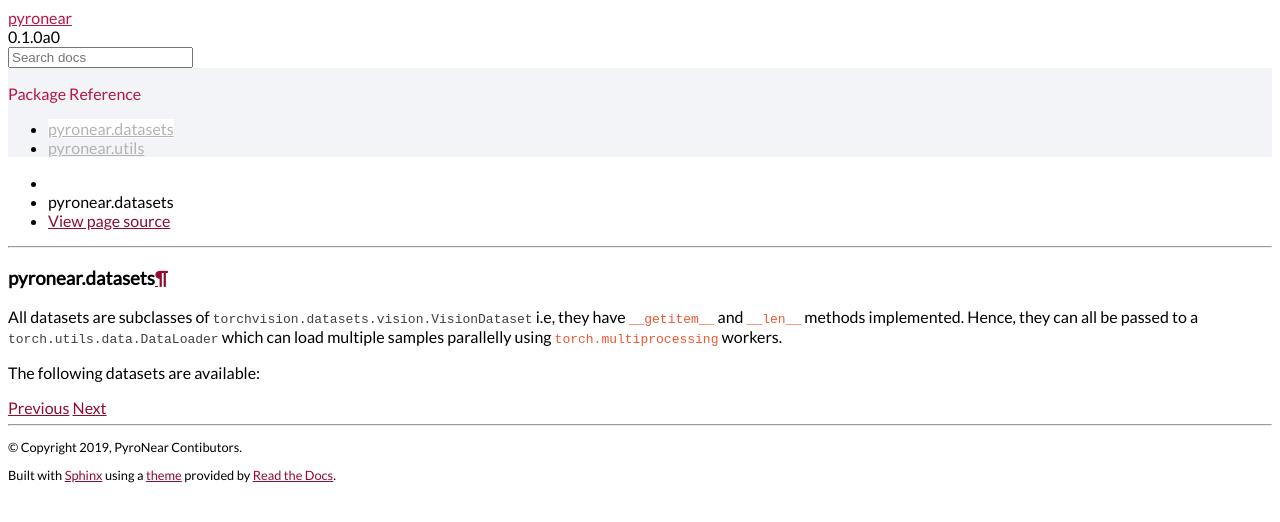
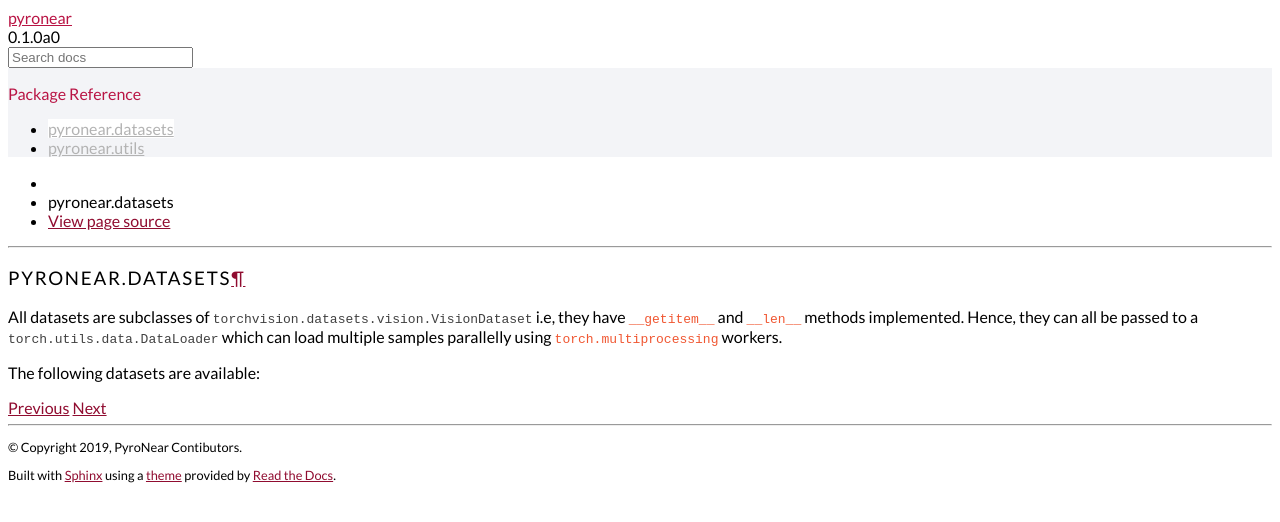
Before and after one commit to pyronear/pyro-vision, a Sphinx documentation site: the page built from docs/source/datasets.rst, in a window 1280 px wide. Shown: the top 522 px of the page. Built offline with Sphinx 7.4.7 and the Read the Docs theme 2.0.0, drawn with Linux system fonts in a browser that asks for light colours; the version number is read from the project's files by our own code.

Commit message:
docs: Updated doc theme

```diff
--- a/docs/source/_static/css/custom_theme.css
+++ b/docs/source/_static/css/custom_theme.css
@@ -1,11 +1,16 @@
+h1, h2, .rst-content .toctree-wrapper p.caption, h3, h4, h5, h6, legend, p.caption {
+    font-family: "Lato","proxima-nova","Helvetica Neue",Arial,sans-serif;
+    font-weight: normal;
+}
+
+h1 {
+    text-transform: uppercase;
+    letter-spacing: 1.78px
+}
+
 body {
     font-family: "Lato","proxima-nova","Helvetica Neue",Arial,sans-serif;
     background: #fff;
-}
-
-
-h1, h2, .rst-content .toctree-wrapper p.caption, h3, h4, h5, h6, legend, p.caption {
-    font-family: "Lato","proxima-nova","Helvetica Neue",Arial,sans-serif;
 }
 
 /* Use white for docs background */
```
